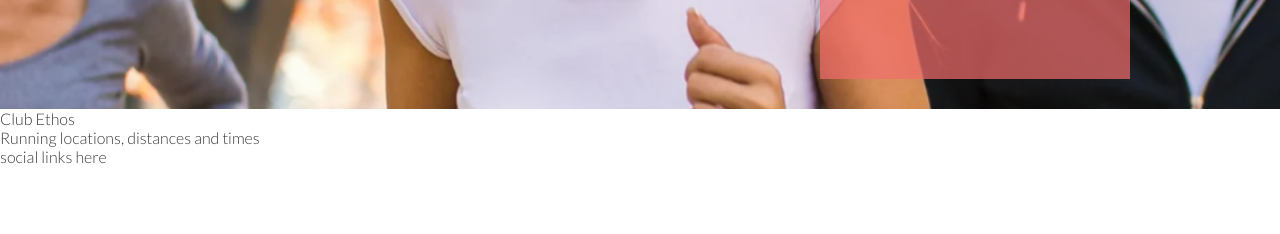
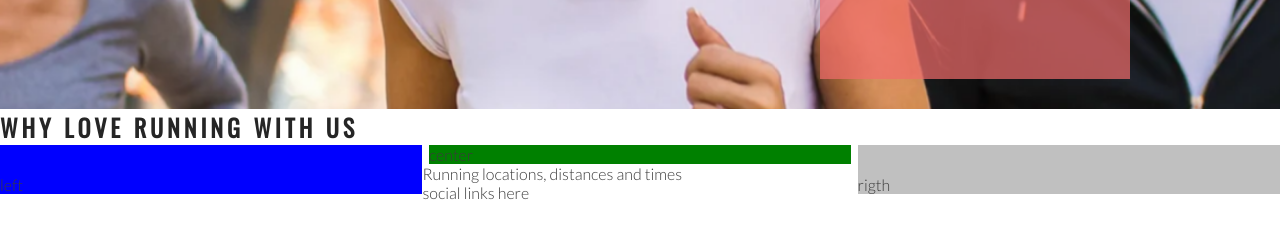
Before and after one commit to Linber93/love-running, a plain HTML site: page index.html in a window 1280 px wide. Shown: the part 566-800 px from the top of the page. Drawn offline with nearby package versions, Linux system fonts and the light colour scheme.

Commit message:
add clud ethos main structure

```diff
--- a/assets/css/style.css
+++ b/assets/css/style.css
@@ -24,6 +24,7 @@ h1, h2 {
 #logo {
     float: left;
     font-size: 280%;
+    margin-left: 30px;
 }
 
 /* navigation links */
@@ -113,3 +114,29 @@ h1, h2 {
 
     position: absolute;
 }
+
+/* club ethos*/
+
+#club-ethos {
+    height: 600px;
+}
+
+#left-about {
+    padding-top: 30px;
+    width: 33%;
+    float: left;
+    background-color: blue;
+}
+
+#right-about {
+    padding-top: 30px;
+    width: 33%;
+    float: right;
+    background-color: silver;
+}
+
+#center-about {
+    width: 33%;
+    margin: 0 auto;
+    background-color: green;
+}
--- a/index.html
+++ b/index.html
@@ -37,8 +37,11 @@
             <h3>Dublin Docklands & Pheonix Park</h3>
         </div>
     </section>
-    <section>
-        Club Ethos
+    <section id="clud-ethos">
+        <h1>Why Love running with us</h1>
+        <div id="left-about">left</div>
+        <div id="right-about">rigth</div>
+        <div id="center-about">center</div>
     </section>
     <section>
         Running locations, distances and times
```
